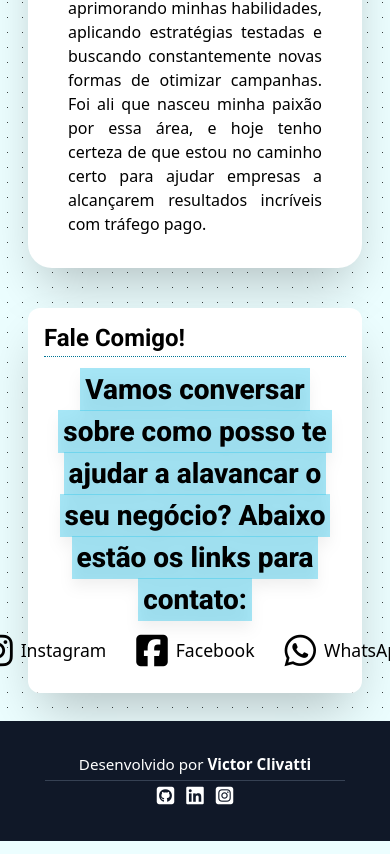
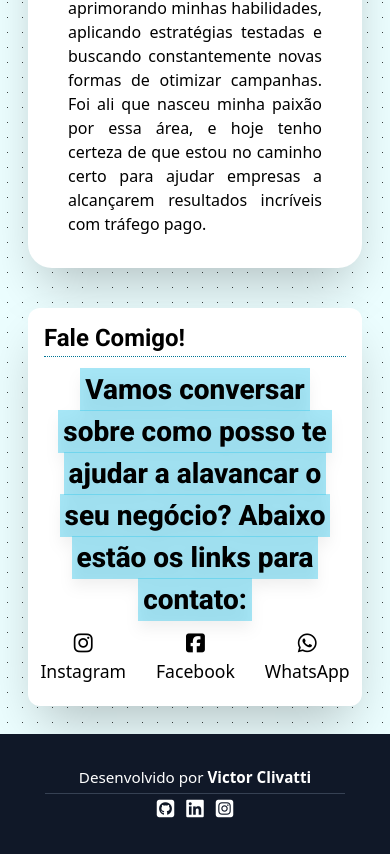
Before and after one commit to victorclivatti/Edna_Clivatti_Gestora_de_Trafego, a website: page index.html in a window 390 px wide. Shown: the part 2780-3634 px from the top of the page. Drawn offline with Linux system fonts and the light colour scheme; a web font is replaced by a local one.

Commit message:
2nd Commit

```diff
--- a/index.html
+++ b/index.html
@@ -66,6 +66,12 @@
             #contact div{
                 width: 100% !important;
                 max-width: 100% !important;
+            }
+
+            .social a{
+                display: flex !important;
+                flex-direction: column !important;
+                font-size: 1.35rem;
             }
         }
     </style>
@@ -155,9 +161,9 @@
                         Vamos conversar sobre como posso te ajudar a alavancar o seu negócio? Abaixo estão os links para contato:
                     </span>
                     <ul class="flex justify-center gap-7.5 text-4xl">
-                        <li><a href="https://www.instagram.com/aclivatti/?igsh=MWduczl2OTB1bmRvcw%3D%3D" class="flex items-center gap-2"><i class="fa-brands fa-instagram"></i><span class="text-[1.1rem]">Instagram</span></a></li>
-                        <li><a href="https://www.facebook.com/clivattie?rdid=iNSjhMXYUtE1XjOQ&share_url=https%3A%2F%2Fwww.facebook.com%2Fshare%2F1F6hjX73uP%2F" class="flex items-center gap-2"><i class="fa-brands fa-square-facebook"></i><span class="text-[1.1rem]">Facebook</span></a></li>
-                        <li><a href="https://wa.me/14996432323" class="flex items-center gap-2"><i class="fa-brands fa-whatsapp"></i><span class="text-[1.1rem]">WhatsApp</span></a></li>
+                        <li class="social"><a href="https://www.instagram.com/aclivatti/?igsh=MWduczl2OTB1bmRvcw%3D%3D" class="flex items-center gap-2"><i class="fa-brands fa-instagram"></i><span class="text-[1.1rem]">Instagram</span></a></li>
+                        <li class="social"><a href="https://www.facebook.com/clivattie?rdid=iNSjhMXYUtE1XjOQ&share_url=https%3A%2F%2Fwww.facebook.com%2Fshare%2F1F6hjX73uP%2F" class="flex items-center gap-2"><i class="fa-brands fa-square-facebook"></i><span class="text-[1.1rem]">Facebook</span></a></li>
+                        <li class="social"><a href="https://wa.me/14996432323" class="flex items-center gap-2"><i class="fa-brands fa-whatsapp"></i><span class="text-[1.1rem]">WhatsApp</span></a></li>
                     </ul>
                 </p>
             </div>
```
